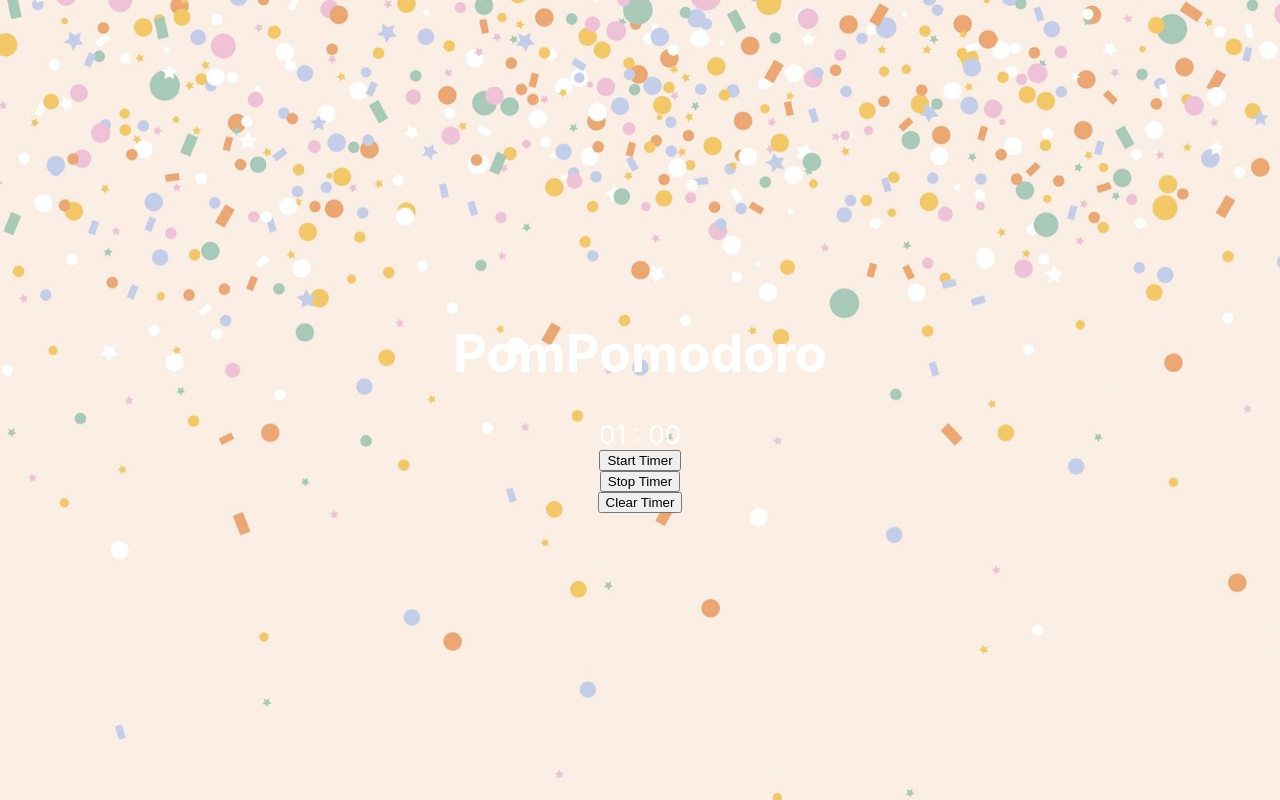
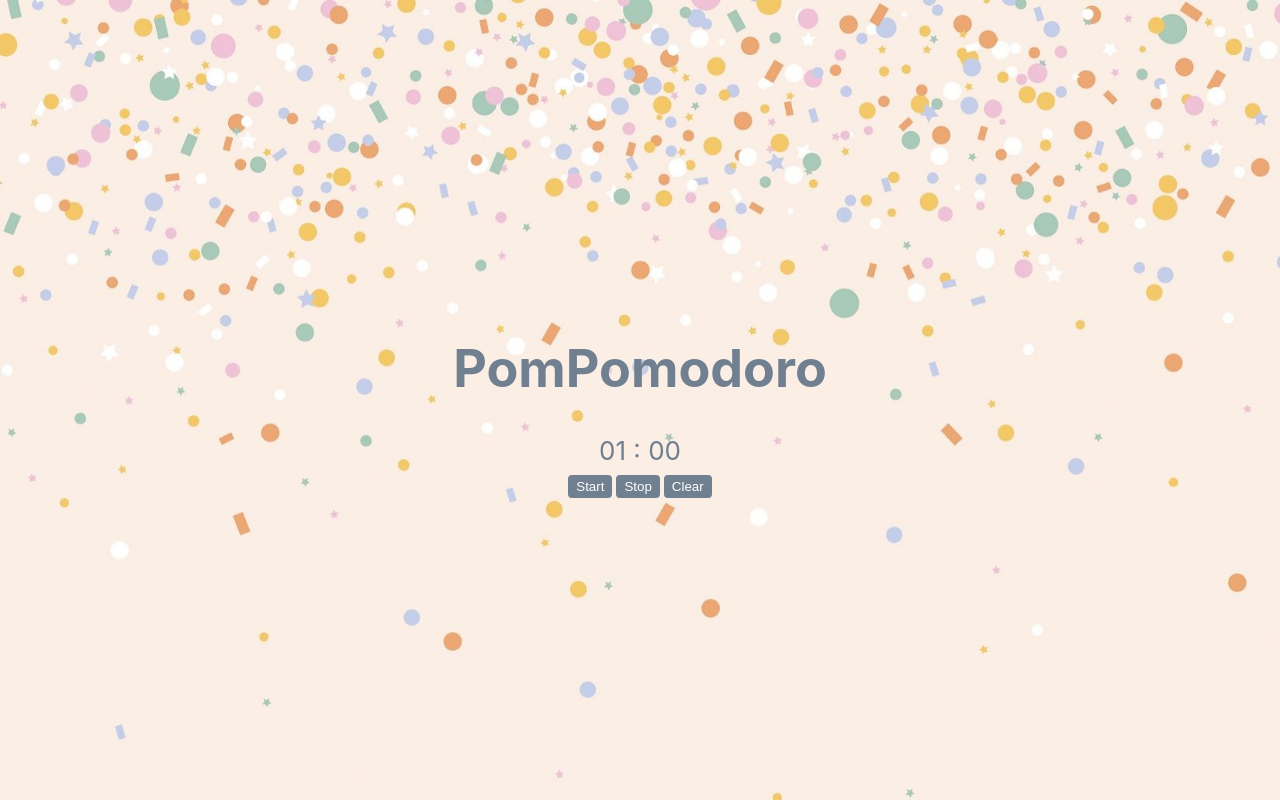
Before and after one commit to karisP/PomPomodoro, a React (Create React App) app: page / in a window 1280 px wide. Built offline with nearby package versions, Linux system fonts and the light colour scheme; no server answers.

Commit message:
some styles and alarm sound

```diff
--- a/src/App.css
+++ b/src/App.css
@@ -2,39 +2,14 @@
   text-align: center;
 }
 
-.App-logo {
-  height: 40vmin;
-  pointer-events: none;
-}
-
-@media (prefers-reduced-motion: no-preference) {
-  .App-logo {
-    animation: App-logo-spin infinite 20s linear;
-  }
-}
-
 .App-header {
-  background-image: url('./pompom_bkgrd.jpeg');
+  background-image: url('./media/pompom_bkgrd.jpeg');
   background-size: cover;
-  /* background-color: #282c34; */
   min-height: 100vh;
   display: flex;
   flex-direction: column;
   align-items: center;
   justify-content: center;
   font-size: calc(10px + 2vmin);
-  color: white;
+  color: slategray;
 }
-
-.App-link {
-  color: #61dafb;
-}
-
-@keyframes App-logo-spin {
-  from {
-    transform: rotate(0deg);
-  }
-  to {
-    transform: rotate(360deg);
-  }
-}
--- a/src/App.js
+++ b/src/App.js
@@ -16,7 +16,10 @@ function App() {
 
   const pomImage = <>
     {resultData ?
-      <img src={resultData.children[randomInt].data.thumbnail} alt={resultData.children[randomInt].data.title} />
+      <img
+        src={resultData.children[randomInt].data.thumbnail}
+        alt={resultData.children[randomInt].data.title}
+      />
       : null}
   </>;
 
--- a/src/Timer/Timer.js
+++ b/src/Timer/Timer.js
@@ -1,5 +1,7 @@
 import React from 'react';
 import useInterval from '../hooks/useInterval';
+import './Timer.module.css';
+import audio from '../media/cheeringperson.mp3';
 
 const Timer = (props) => {
     const initialMinutes = 1;
@@ -10,6 +12,11 @@ const Timer = (props) => {
     const [clickCount, setClickCount] = React.useState(0);
     useInterval(() => countDownSeconds(), secondDelay);
     useInterval(() => countDownMinutes(), minuteDelay);
+
+    const playSound = () => {
+        let alarm = new Audio(audio);
+        alarm.play();
+    };
 
     const countDownMinutes = () => {
         if (minute > 0){
@@ -25,6 +32,7 @@ const Timer = (props) => {
         } else {
             if (minute === 0 && second === 0){
                 stopTimer();
+                playSound();
             } else {
                 setSecond(59);
             };
@@ -71,9 +79,11 @@ const Timer = (props) => {
                 null
             }
             <div>{displayTime(minute)} : {displayTime(second)}</div>
-            <button onClick={startTimer}>Start Timer</button>
-            <button onClick={stopTimer}>Stop Timer</button>
-            <button onClick={clearTimer}>Clear Timer</button>
+            <div>
+                <button onClick={startTimer}>Start</button>
+                <button onClick={stopTimer}>Stop</button>
+                <button onClick={clearTimer}>Clear</button>
+            </div>
         </>
     );
 };
--- /dev/null
+++ b/src/Timer/Timer.module.css
@@ -0,0 +1,11 @@
+button:nth-child(2) {
+    margin: 0 4px;
+}
+
+button {
+    border: none;
+    border-radius: 4px;
+    background-color: slategray;
+    color: white;
+    padding: 4px 8px;
+}
```
Also changed, not shown: src/Timer/Timer.css (deleted), src/media/pompom_bkgrd.jpeg (renamed from src/pompom_bkgrd.jpeg), 1 other file (tests, documents, lock files or other folders).
